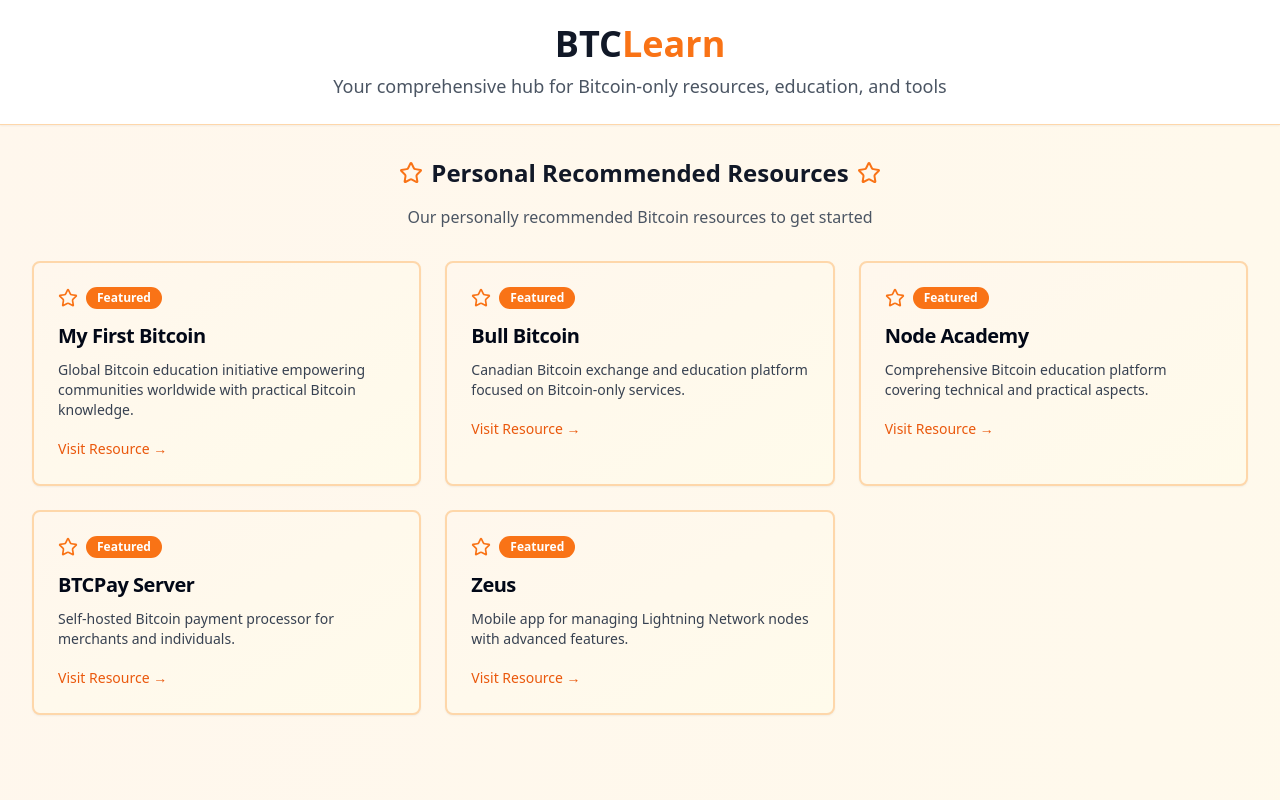
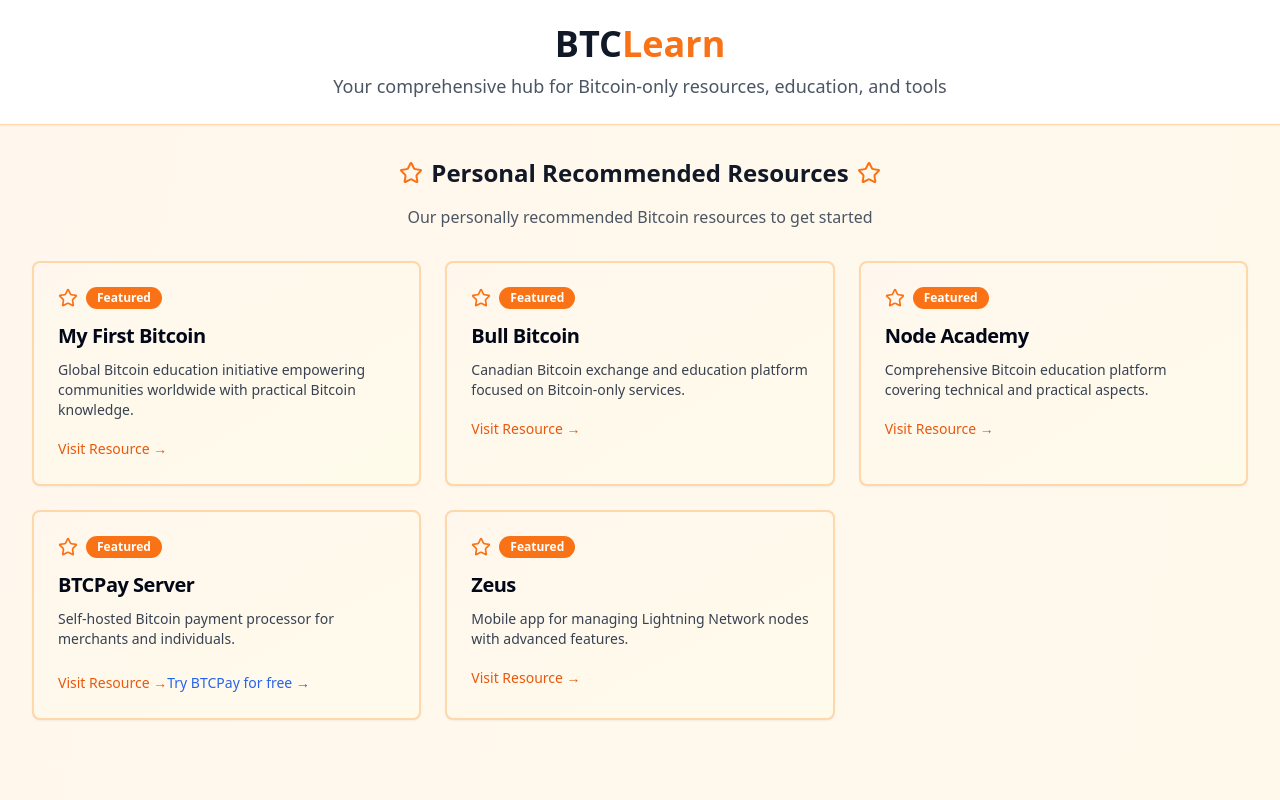
Before and after one commit to jpgaviria2/btclearn, a React (Vite) app: page / in a window 1280 px wide. Shown: the top 800 px of the page. Built offline with nearby package versions, Linux system fonts and the light colour scheme.

Commit message:
Add BTCPay Server link
Added a "Try BTC Pay for free" link to the BTCPay Server card in PersonalRecommendations.tsx, linking to https://merchant.btclearn.org/.

```diff
--- a/src/components/PersonalRecommendations.tsx
+++ b/src/components/PersonalRecommendations.tsx
@@ -77,14 +77,26 @@ const PersonalRecommendations = () => {
               <CardDescription className="text-sm text-gray-700 mb-4">
                 {recommendation.description}
               </CardDescription>
+              <div className="space-y-2">
                 <a
                   href={recommendation.url}
                   target="_blank"
                   rel="noopener noreferrer"
-                className="inline-flex items-center text-orange-600 hover:text-orange-700 font-medium text-sm transition-colors"
+                  className="inline-flex items-center text-orange-600 hover:text-orange-700 font-medium text-sm transition-colors block"
                 >
                   Visit Resource →
                 </a>
+                {recommendation.id === 'btcpayserver' && (
+                  <a
+                    href="https://merchant.btclearn.org/"
+                    target="_blank"
+                    rel="noopener noreferrer"
+                    className="inline-flex items-center text-blue-600 hover:text-blue-700 font-medium text-sm transition-colors block"
+                  >
+                    Try BTCPay for free →
+                  </a>
+                )}
+              </div>
             </CardContent>
           </Card>
         ))}
```
Lines whose indentation alone changed are shown as unchanged.
